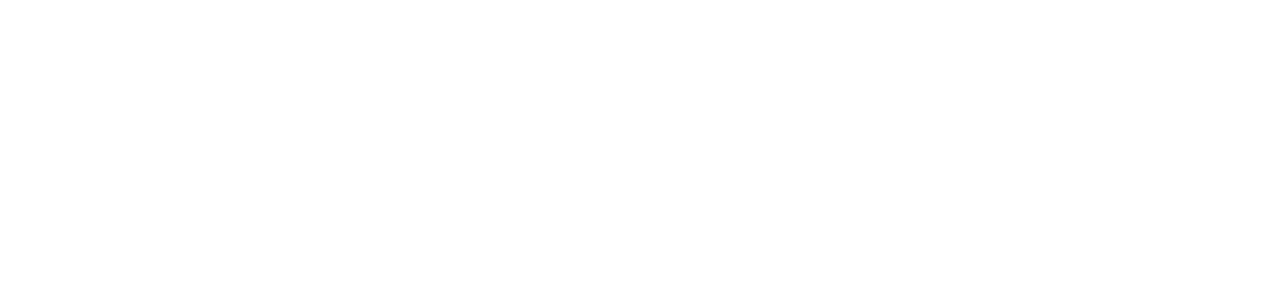
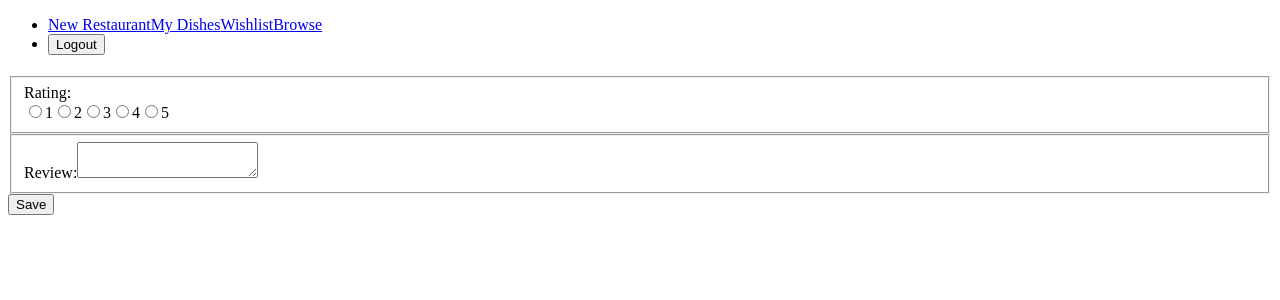
Before and after one commit to zsazsazsa/findining-client, a React (Vite) app: page /dish/1/review in a window 1280 px wide. Before the commit this address had no page. Shown: the top 300 px of the page. Built offline with nearby package versions, Linux system fonts and the light colour scheme; no server answers; sample sign-in values are in the browser's storage.

Commit message:
front end for wishlist management

```diff
--- a/src/components/ApplicationViews.jsx
+++ b/src/components/ApplicationViews.jsx
@@ -12,6 +12,7 @@
 import { RestaurantReviews } from "./RestaurantReviews.jsx"
 import { NewDish } from "./NewDish.jsx"
 import { EditDish } from "./EditDish.jsx"
+import { ReviewDish } from "./ReviewDish.jsx"
 
 
 
@@ -36,6 +37,7 @@
                 <Route path="/dish">
                     <Route path=":dishId" />
                     <Route path=":dishId/edit" element={<EditDish />} />
+                    <Route path=":dishId/review" element={<ReviewDish />} />
                 </Route>
             </Route>
         </Routes>
--- a/src/components/EditDish.jsx
+++ b/src/components/EditDish.jsx
@@ -58,7 +58,7 @@
         await updateDish(dish)
         updateDishReview(dishReview)
         updateDishRating(dishRating).then(() => {
-            navigate('/browse')
+            navigate('/mydishes')
         })
     };
 
--- /dev/null
+++ b/src/components/ReviewDish.jsx
@@ -0,0 +1,87 @@
+import { useEffect, useState } from "react"
+import { useNavigate, useParams } from "react-router-dom"
+import { getDishById } from "../managers/dishManager"
+import { saveDishRating } from "../managers/ratingManager"
+import { saveDishReview } from "../managers/reviewManager"
+
+export const ReviewDish = () => {
+
+
+
+
+//CHANGE GET DISH TO GET WISHLIST ITEM FOR EASIER DELETE
+    const navigate = useNavigate()
+    const {dishId} = useParams()
+    const [dish, setDish] = useState({})
+    const [newRating, setNewRating] = useState({
+        dish: 0,
+        rating: 0
+    })
+
+    const [newReview, setNewReview] = useState({
+        dish: 0,
+        review: ""
+    })
+
+    useEffect(()=>{
+        getDishById(dishId).then(data => {
+            setDish(data)
+        })
+    }, [dishId])
+
+
+
+    const handleRating = (e) => {
+        const ratingCopy = {...newRating}
+        ratingCopy['rating'] = parseInt(e.target.value)
+        ratingCopy['dish'] = dishId
+        setNewRating(ratingCopy)
+
+    }
+
+    const handleReview = (e) => {
+        const reviewCopy = {...newReview}
+        reviewCopy['review'] = e.target.value
+        reviewCopy['dish'] = dishId
+        setNewReview(reviewCopy)
+    }
+
+
+    const handleUpdate = async (e) => {
+        e.preventDefault();
+        saveDishReview(newReview)
+        saveDishRating(newRating).then(() => {
+            navigate('/wishlist')
+        })
+    };
+
+
+    return (
+        <>
+            <div>
+                <h1>{dish.name}</h1>
+                <fieldset>
+                    <label>Rating:</label>
+                    <form>
+                        {[1, 2, 3, 4, 5].map((value) => (
+                        <label key={value}>
+                            <input
+                            type="radio"
+                            value={value}
+                            name="rating"
+                            onChange={handleRating}
+                            />
+                            {value}
+                        </label>
+                        ))}
+                    </form>
+                </fieldset>
+                <fieldset>
+                    <label>Review:</label>
+                    <textarea onChange={handleReview}></textarea>
+                </fieldset>
+                <button onClick={handleUpdate}>Save</button>
+            </div>
+        </>
+    )
+}
--- a/src/components/Wishlist.jsx
+++ b/src/components/Wishlist.jsx
@@ -1,9 +1,11 @@
 import { useEffect, useState } from "react"
-import { getWishlist } from "../managers/wishlistManager"
+import { getWishlist, removeFromWishlist } from "../managers/wishlistManager"
+import { useNavigate } from "react-router-dom"
 
 export const Wishlist = () => {
 
     const user = localStorage.user_id
+    const navigate = useNavigate()
 
     const [allWishes, setAllWishes] = useState([])
     const [myWishlist, setMyWishlist] = useState([])
@@ -19,11 +21,20 @@
         setMyWishlist(filteredWishlist)
     }, [allWishes, user])
 
+
     return (
         <>
             {myWishlist.map(list => (
-                <h2 key={list.dish.id}>{list.dish.name}</h2>
-            ))}
+                <>
+                    <h2 key={list.dish.id}>{list.dish.name}</h2>
+                    <button value={list.id} onClick={(e) => {
+                        const entryToRemove = e.target.value
+                        removeFromWishlist(entryToRemove).then(()=>{
+                            navigate(`../dish/${list.dish.id}/review`)
+                        })
+                    }}>Review</button>
+                                </>
+                            ))}
         </>
     )
 }
--- a/src/managers/wishlistManager.jsx
+++ b/src/managers/wishlistManager.jsx
@@ -23,3 +23,14 @@
         }
     )
 }
+
+export const removeFromWishlist = async (id) => {
+    await fetch(`${APIurl}wishlist/${id}`,
+        {
+            method: "DELETE",
+            headers: {
+                 "Authorization": `Token ${JSON.parse(localStorage.getItem("diner_token"))}`
+            }
+        }
+    )
+}
```
